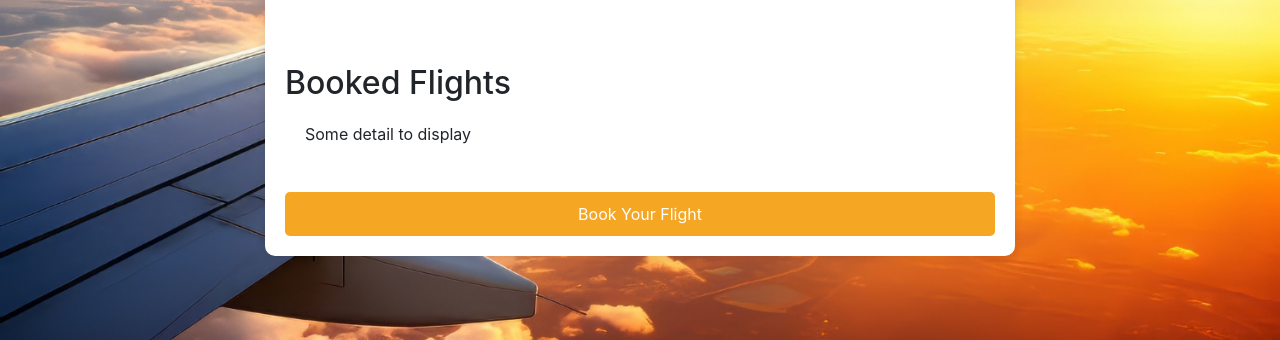
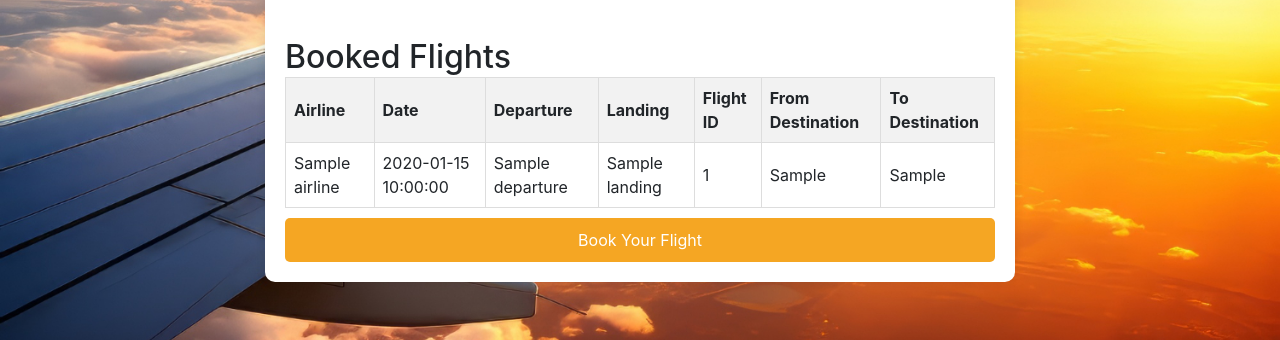
Before and after one commit to ishaan-aggarwal/flight_booking_system, a Flask app: template website/templates/home.html in a window 1280 px wide. Shown: the part 460-800 px from the top of the page. Run offline with Flask 3, Linux system fonts and the light colour scheme; the template is opened without the code that fills it: most values are stand-ins (such as "Sample title", 1, 10 or a date in 2020).

Commit message:
Add booked flights display in user profile

```diff
--- a/website/static/css/profile.css
+++ b/website/static/css/profile.css
@@ -90,3 +90,21 @@ a {
 .logout-link {
   text-align: right;
 }
+
+.scrollable-table {
+  max-height: 400px; /* Adjust as needed */
+  overflow-y: auto;
+}
+table {
+  width: 100%;
+  border-collapse: collapse;
+}
+th,
+td {
+  border: 1px solid #ddd;
+  padding: 8px;
+  text-align: left;
+}
+th {
+  background-color: #f2f2f2;
+}
--- a/website/templates/home.html
+++ b/website/templates/home.html
@@ -27,8 +27,33 @@
     </div>
     <div class="booked-flights">
       <h2>Booked Flights</h2>
-      <div class="booked-flights_detail">
-        <p>Some detail to display</p>
+      <div class="scrollable-table">
+        <table>
+          <thead>
+            <tr>
+              <th>Airline</th>
+              <th>Date</th>
+              <th>Departure</th>
+              <th>Landing</th>
+              <th>Flight ID</th>
+              <th>From Destination</th>
+              <th>To Destination</th>
+            </tr>
+          </thead>
+          <tbody>
+            {% for flight in booked_flights %}
+            <tr>
+              <td>{{ flight['airline'] }}</td>
+              <td>{{ flight['date'] }}</td>
+              <td>{{ flight['departure'] }}</td>
+              <td>{{ flight['landing'] }}</td>
+              <td>{{ flight['flight_id'] }}</td>
+              <td>{{ flight['from_destination'] }}</td>
+              <td>{{ flight['to_destination'] }}</td>
+            </tr>
+            {% endfor %}
+          </tbody>
+        </table>
       </div>
       <a href="../../flight_index.html" class="book-flight-button"
         >Book Your Flight</a
```
Also changed, not shown: website/views.py (+18 -1 lines).
